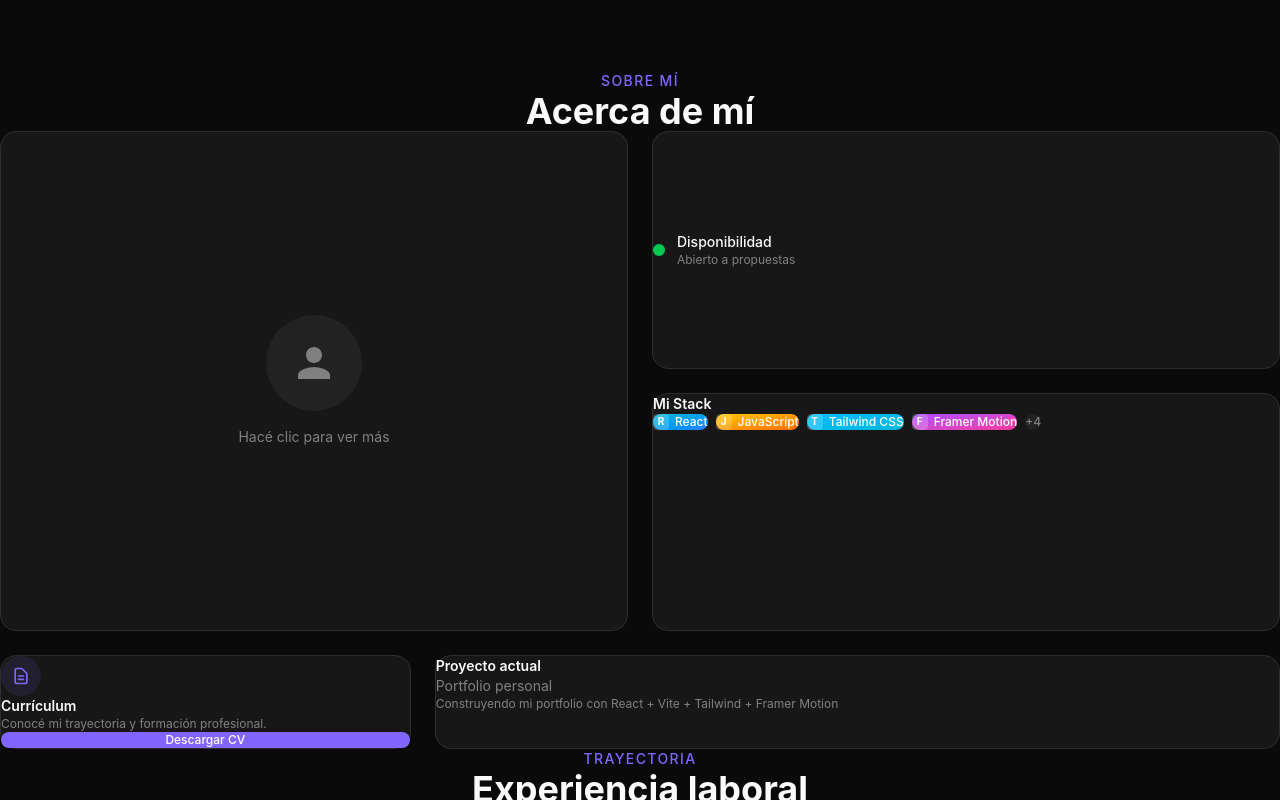
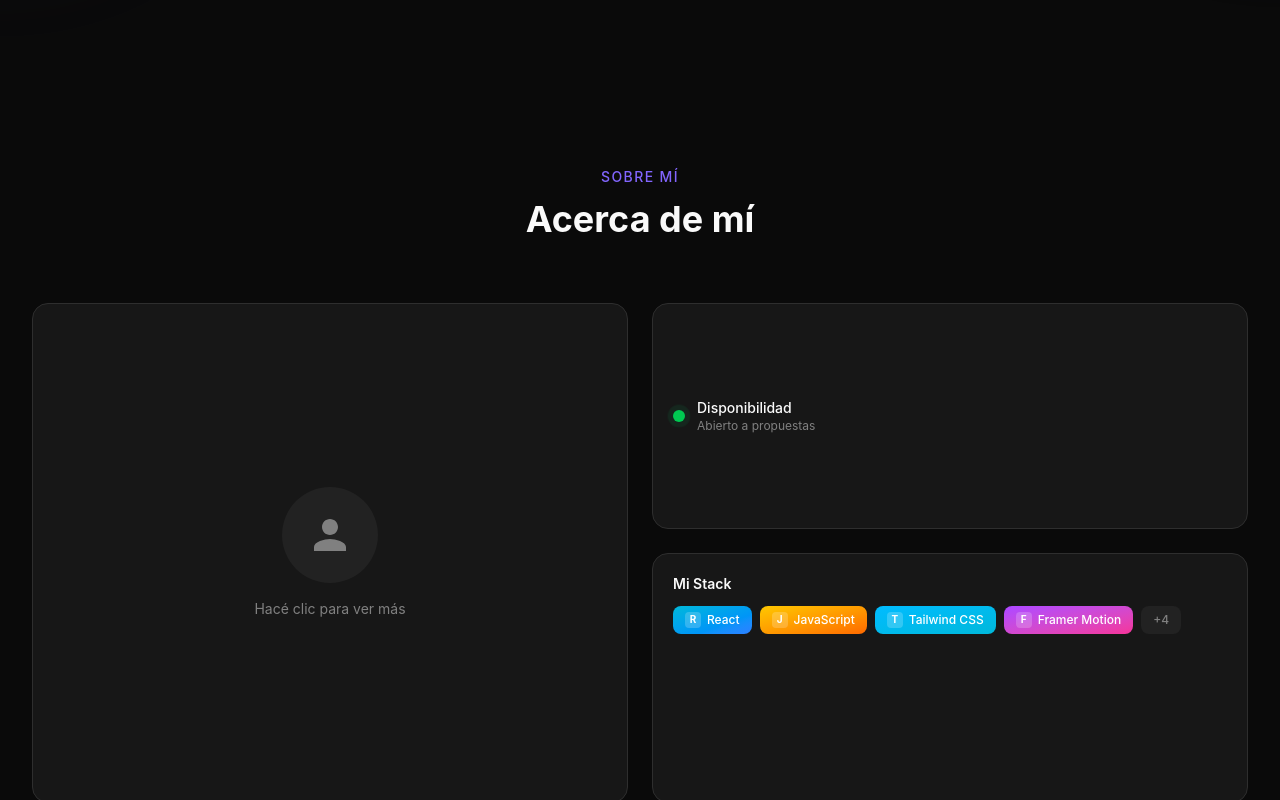
Before and after one commit to RamiroRodriguezC/portfolio, a React (Vite) app: page / in a window 1280 px wide. Shown: the part 640-1440 px from the top of the page. Built offline with nearby package versions, Linux system fonts and the light colour scheme.

Commit message:
margins fix

```diff
--- a/src/components/About.jsx
+++ b/src/components/About.jsx
@@ -102,7 +102,7 @@ export default function About() {
           whileInView={{ opacity: 1, y: 0 }}
           viewport={{ once: true }}
           transition={{ duration: 0.4, delay: 0.3 }}
-          className="md:col-span-4 bg-card border border-border rounded-2xl p-5 flex flex-col justify-between"
+          className="md:col-span-4 bg-card border border-border rounded-2xl p-5 flex flex-col justify-between min-h-[225px] md:min-h-[350px]"
         >
           <div>
             <div className="w-10 h-10 rounded-full bg-primary/10 flex items-center justify-center mb-3">
@@ -124,7 +124,7 @@ export default function About() {
           whileInView={{ opacity: 1, y: 0 }}
           viewport={{ once: true }}
           transition={{ duration: 0.4, delay: 0.35 }}
-          className="md:col-span-8 bg-card border border-border rounded-2xl p-5"
+          className="md:col-span-8 bg-card border border-border rounded-2xl p-5 flex flex-col justify-between min-h-[225px] md:min-h-[350px]"
         >
           <h3 className="text-sm font-semibold mb-2">{t("about.currentProject.title")}</h3>
           <p className="text-sm text-muted-foreground mb-2">{t("about.currentProject.name")}</p>
--- a/src/components/Section.jsx
+++ b/src/components/Section.jsx
@@ -2,8 +2,8 @@ import { motion } from "framer-motion";
 
 export default function Section({ id, title, subtitle, children, className = "" }) {
   return (
-   <section id={id} className={`py-20 ${className}`}>
-      <div className="">
+    <section id={id} className={`py-24 ${className}`}>
+  <div className="w-full max-w-8xl mx-auto px-4 sm:px-6 lg:px-8">
       {(title || subtitle) && (
         <motion.div
           initial={{ opacity: 0, y: 20 }}
--- a/src/styles/index.css
+++ b/src/styles/index.css
@@ -43,14 +43,10 @@
 }
 
 * {
-  margin: 0;
-  padding: 0;
   box-sizing: border-box;
 }
 
-html,
-body {
-  overflow-x: hidden;
+html {
   scroll-behavior: smooth;
 }
 
@@ -58,4 +54,5 @@ body {
   font-family: var(--font-sans);
   background-color: var(--color-background);
   color: var(--color-foreground);
+  overflow-x: hidden
 }
```
